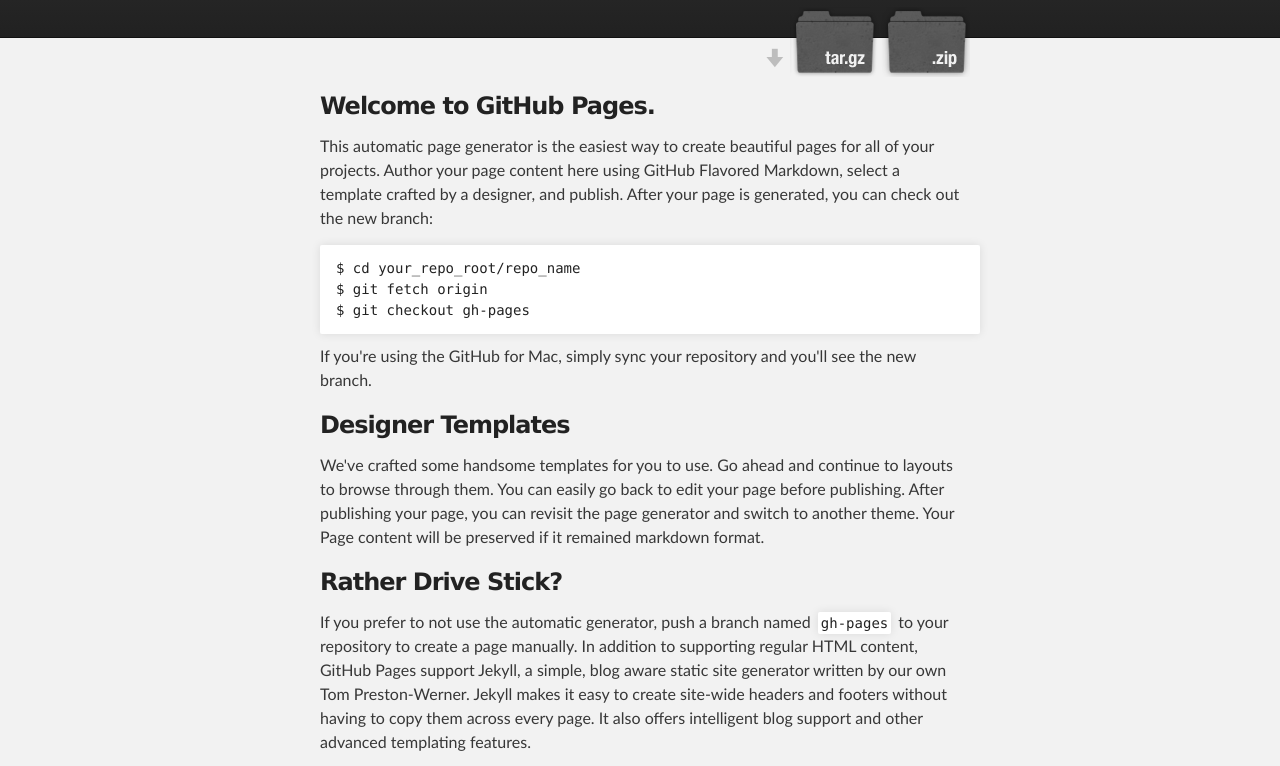
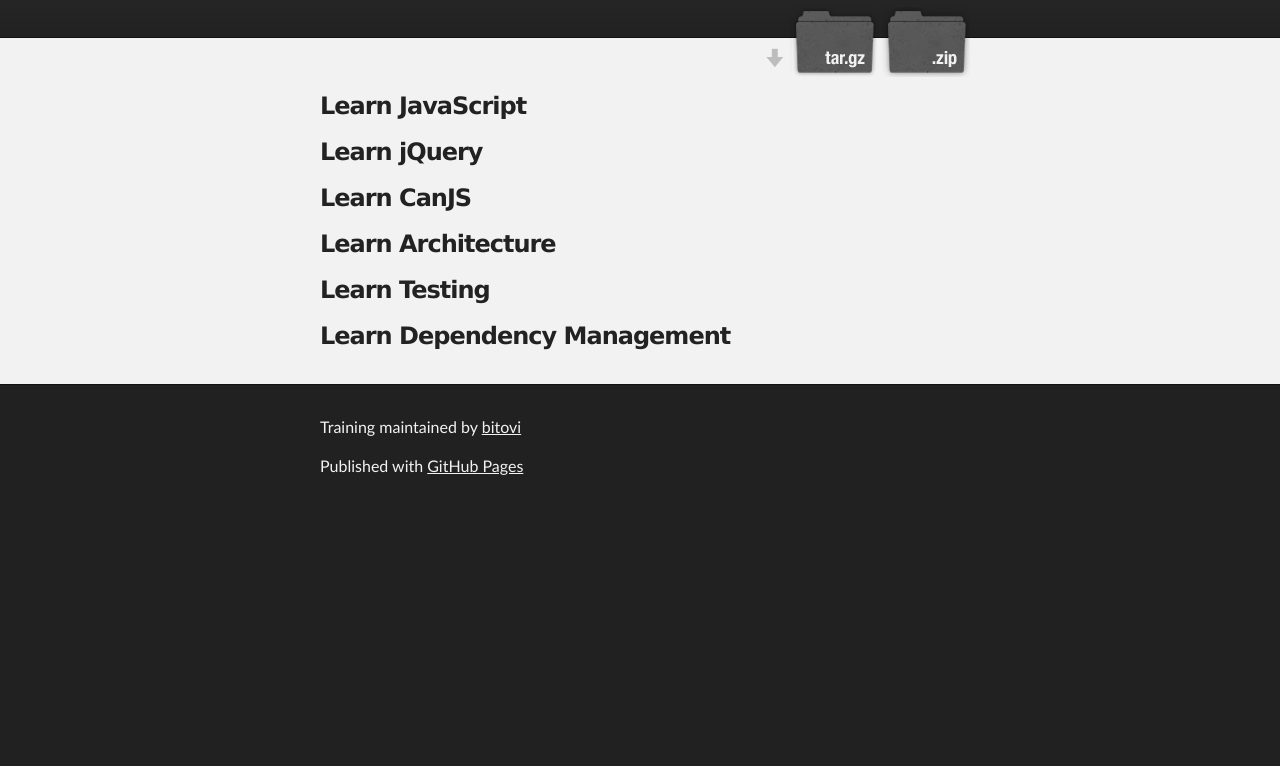
Before and after one commit to bitovi/training, a plain HTML site: page index.html in a window 1280 px wide. Shown: the part 172-938 px from the top of the page. After the commit the page ends 800 px from the top, so only its background shows below. Drawn offline with Linux system fonts and the light colour scheme.

```diff
--- a/index.html
+++ b/index.html
@@ -4,7 +4,7 @@
   <head>
     <meta charset='utf-8' />
     <meta http-equiv="X-UA-Compatible" content="chrome=1" />
-    <meta name="description" content="Training : Bitovi&#39;s training material" />
+    <meta name="description" content="Training : Bitovi&#39;s JavaScript training material" />
 
     <link rel="stylesheet" type="text/css" media="screen" href="stylesheets/stylesheet.css">
 
@@ -19,7 +19,7 @@
           <a id="forkme_banner" href="https://github.com/bitovi/training">View on GitHub</a>
 
           <h1 id="project_title">Training</h1>
-          <h2 id="project_tagline">Bitovi&#39;s training material</h2>
+          <h2 id="project_tagline">Bitovi&#39;s JavaScript training material</h2>
 
             <section id="downloads">
               <a class="zip_download_link" href="https://github.com/bitovi/training/zipball/master">Download this project as a .zip file</a>
@@ -32,36 +32,22 @@
     <div id="main_content_wrap" class="outer">
       <section id="main_content" class="inner">
         <h3>
-<a name="welcome-to-github-pages" class="anchor" href="#welcome-to-github-pages"><span class="octicon octicon-link"></span></a>Welcome to GitHub Pages.</h3>
-
-<p>This automatic page generator is the easiest way to create beautiful pages for all of your projects. Author your page content here using GitHub Flavored Markdown, select a template crafted by a designer, and publish. After your page is generated, you can check out the new branch:</p>
-
-<pre><code>$ cd your_repo_root/repo_name
-$ git fetch origin
-$ git checkout gh-pages
-</code></pre>
-
-<p>If you're using the GitHub for Mac, simply sync your repository and you'll see the new branch.</p>
+<a name="learn-javascript" class="anchor" href="#learn-javascript"><span class="octicon octicon-link"></span></a>Learn JavaScript</h3>
 
 <h3>
-<a name="designer-templates" class="anchor" href="#designer-templates"><span class="octicon octicon-link"></span></a>Designer Templates</h3>
-
-<p>We've crafted some handsome templates for you to use. Go ahead and continue to layouts to browse through them. You can easily go back to edit your page before publishing. After publishing your page, you can revisit the page generator and switch to another theme. Your Page content will be preserved if it remained markdown format.</p>
+<a name="learn-jquery" class="anchor" href="#learn-jquery"><span class="octicon octicon-link"></span></a>Learn jQuery</h3>
 
 <h3>
-<a name="rather-drive-stick" class="anchor" href="#rather-drive-stick"><span class="octicon octicon-link"></span></a>Rather Drive Stick?</h3>
-
-<p>If you prefer to not use the automatic generator, push a branch named <code>gh-pages</code> to your repository to create a page manually. In addition to supporting regular HTML content, GitHub Pages support Jekyll, a simple, blog aware static site generator written by our own Tom Preston-Werner. Jekyll makes it easy to create site-wide headers and footers without having to copy them across every page. It also offers intelligent blog support and other advanced templating features.</p>
+<a name="learn-canjs" class="anchor" href="#learn-canjs"><span class="octicon octicon-link"></span></a>Learn CanJS</h3>
 
 <h3>
-<a name="authors-and-contributors" class="anchor" href="#authors-and-contributors"><span class="octicon octicon-link"></span></a>Authors and Contributors</h3>
-
-<p>You can <a href="https://github.com/blog/821" class="user-mention">@mention</a> a GitHub username to generate a link to their profile. The resulting <code>&lt;a&gt;</code> element will link to the contributor's GitHub Profile. For example: In 2007, Chris Wanstrath (<a href="https://github.com/defunkt" class="user-mention">@defunkt</a>), PJ Hyett (<a href="https://github.com/pjhyett" class="user-mention">@pjhyett</a>), and Tom Preston-Werner (<a href="https://github.com/mojombo" class="user-mention">@mojombo</a>) founded GitHub.</p>
+<a name="learn-architecture" class="anchor" href="#learn-architecture"><span class="octicon octicon-link"></span></a>Learn Architecture</h3>
 
 <h3>
-<a name="support-or-contact" class="anchor" href="#support-or-contact"><span class="octicon octicon-link"></span></a>Support or Contact</h3>
+<a name="learn-testing" class="anchor" href="#learn-testing"><span class="octicon octicon-link"></span></a>Learn Testing</h3>
 
-<p>Having trouble with Pages? Check out the documentation at <a href="http://help.github.com/pages">http://help.github.com/pages</a> or contact <a href="mailto:support@github.com">support@github.com</a> and we’ll help you sort it out.</p>
+<h3>
+<a name="learn-dependency-management" class="anchor" href="#learn-dependency-management"><span class="octicon octicon-link"></span></a>Learn Dependency Management</h3>
       </section>
     </div>
 
```
Also changed, not shown: params.json (+1 -1 lines).
